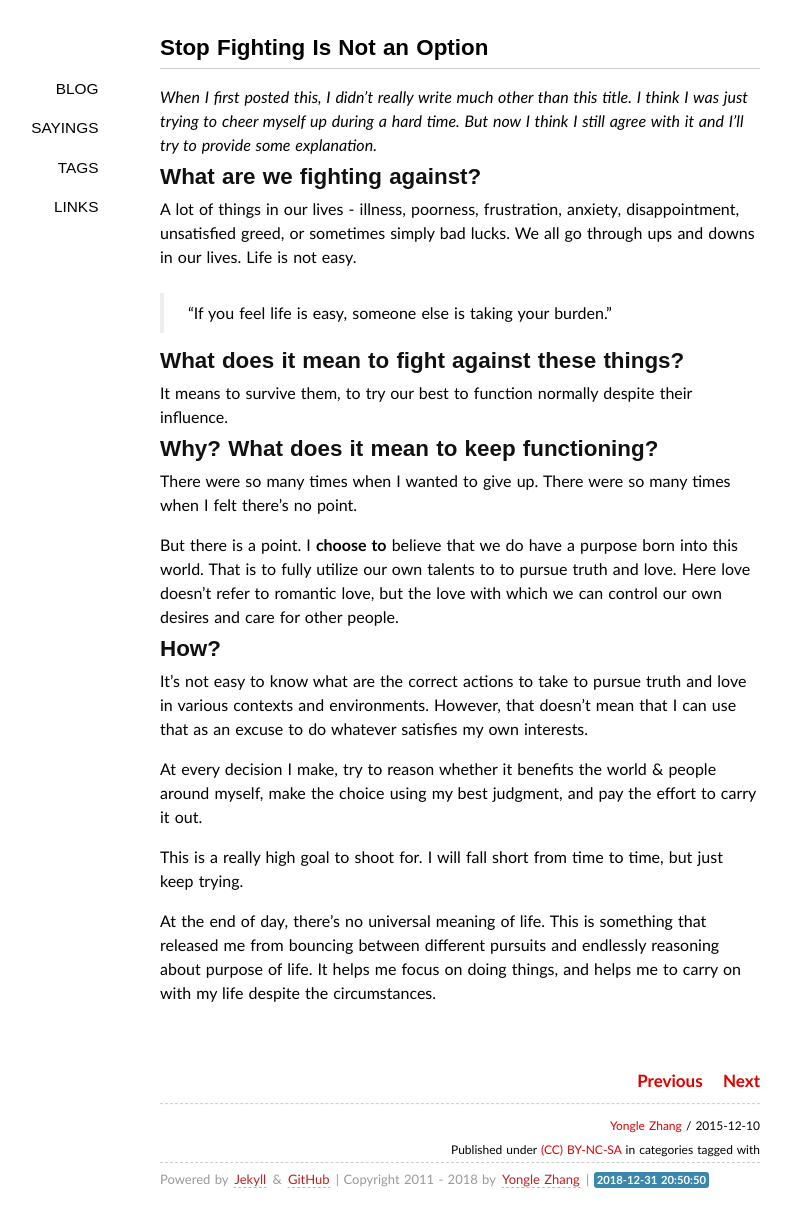
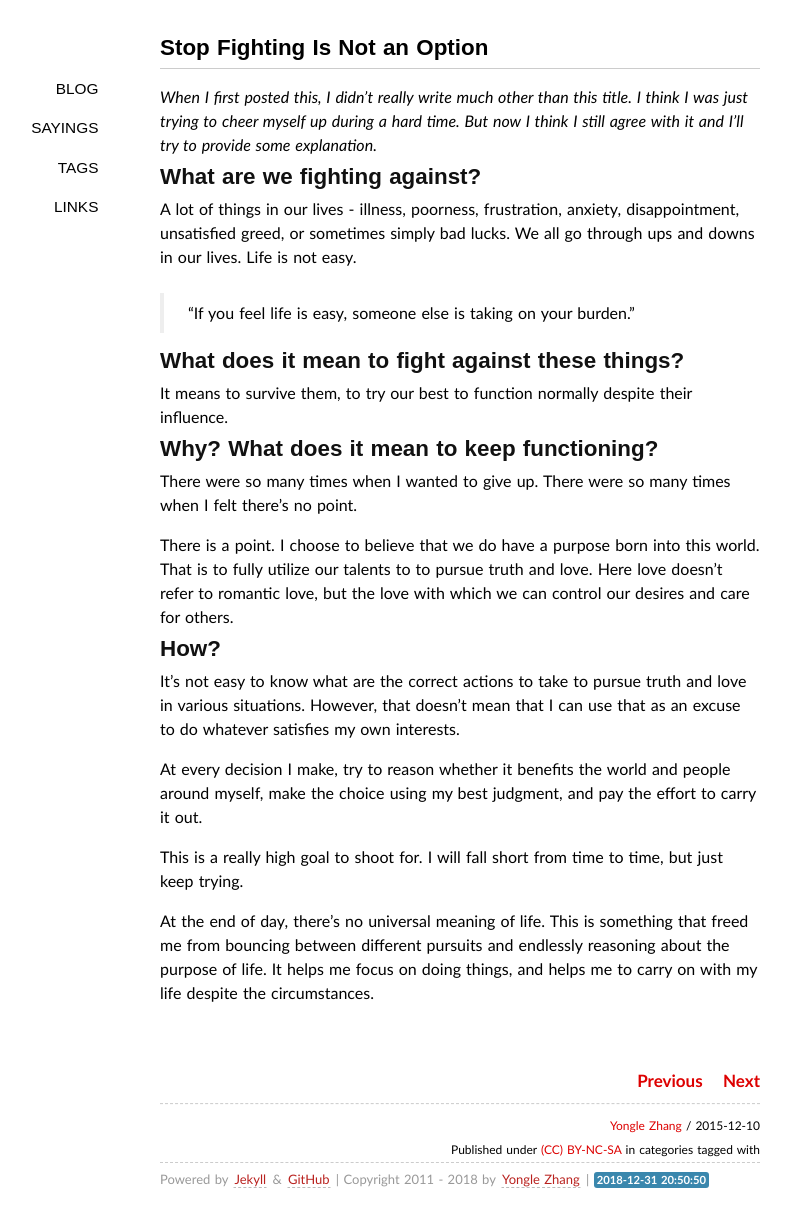
Before and after one commit to zagol/yonglezh.github.io, a Jekyll site: the page built from _posts/2015-12-10-stop-fighting-is-not-an-option.markdown, in a window 1280 px wide. Shown: the whole page, without its empty margins (180-971 px from the left). Built offline with Jekyll 4.4.1, drawn with Linux system fonts in a browser that asks for light colours; some web fonts are replaced; comment, search, counter and statistics services are not loaded.

Commit message:
minor modification

```diff
--- a/_posts/2015-12-10-stop-fighting-is-not-an-option.markdown
+++ b/_posts/2015-12-10-stop-fighting-is-not-an-option.markdown
@@ -12,7 +12,7 @@ _When I first posted this, I didn't really write much other than this title. I t
 
 A lot of things in our lives - illness, poorness, frustration, anxiety, disappointment, unsatisfied greed, or sometimes simply bad lucks. We all go through ups and downs in our lives. Life is not easy.
 
-> "If you feel life is easy, someone else is taking your burden."
+> "If you feel life is easy, someone else is taking on your burden."
 
 ## What does it mean to fight against these things?
 
@@ -22,15 +22,15 @@ It means to survive them, to try our best to function normally despite their inf
 
 There were so many times when I wanted to give up. There were so many times when I felt there's no point.
 
-But there is a point. I **choose to** believe that we do have a purpose born into this world. That is to fully utilize our own talents to to pursue truth and love. Here love doesn't refer to romantic love, but the love with which we can control our own desires and care for other people.
+There is a point. I choose to believe that we do have a purpose born into this world. That is to fully utilize our talents to to pursue truth and love. Here love doesn't refer to romantic love, but the love with which we can control our desires and care for others.
 
 ## How?
 
-It's not easy to know what are the correct actions to take to pursue truth and love in various contexts and environments.
+It's not easy to know what are the correct actions to take to pursue truth and love in various situations.
 However, that doesn't mean that I can use that as an excuse to do whatever satisfies my own interests.
 
-At every decision I make, try to reason whether it benefits the world & people around myself, make the choice using my best judgment, and pay the effort to carry it out.
+At every decision I make, try to reason whether it benefits the world and people around myself, make the choice using my best judgment, and pay the effort to carry it out.
 
 This is a really high goal to shoot for. I will fall short from time to time, but just keep trying.
 
-At the end of day, there's no universal meaning of life. This is something that released me from bouncing between different pursuits and endlessly reasoning about purpose of life. It helps me focus on doing things, and helps me to carry on with my life despite the circumstances.
+At the end of day, there's no universal meaning of life. This is something that freed me from bouncing between different pursuits and endlessly reasoning about the purpose of life. It helps me focus on doing things, and helps me to carry on with my life despite the circumstances.
```
